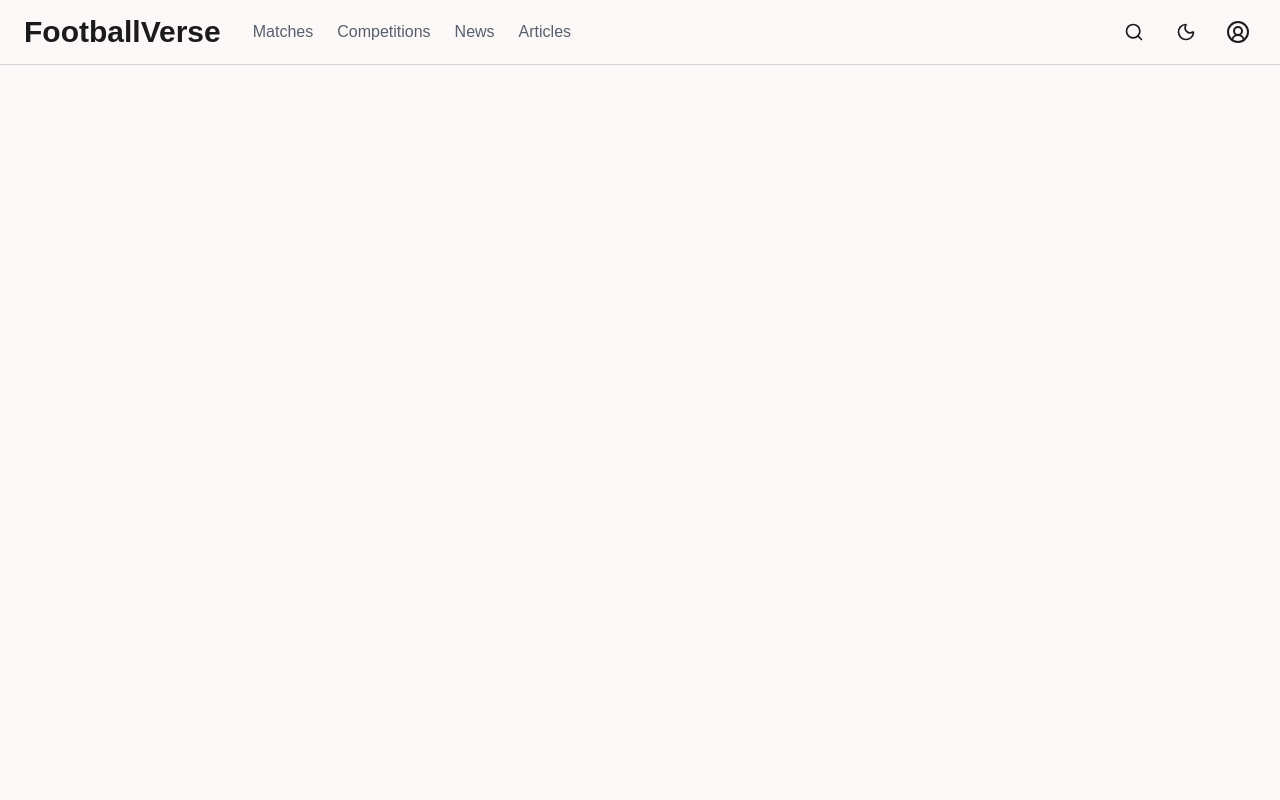
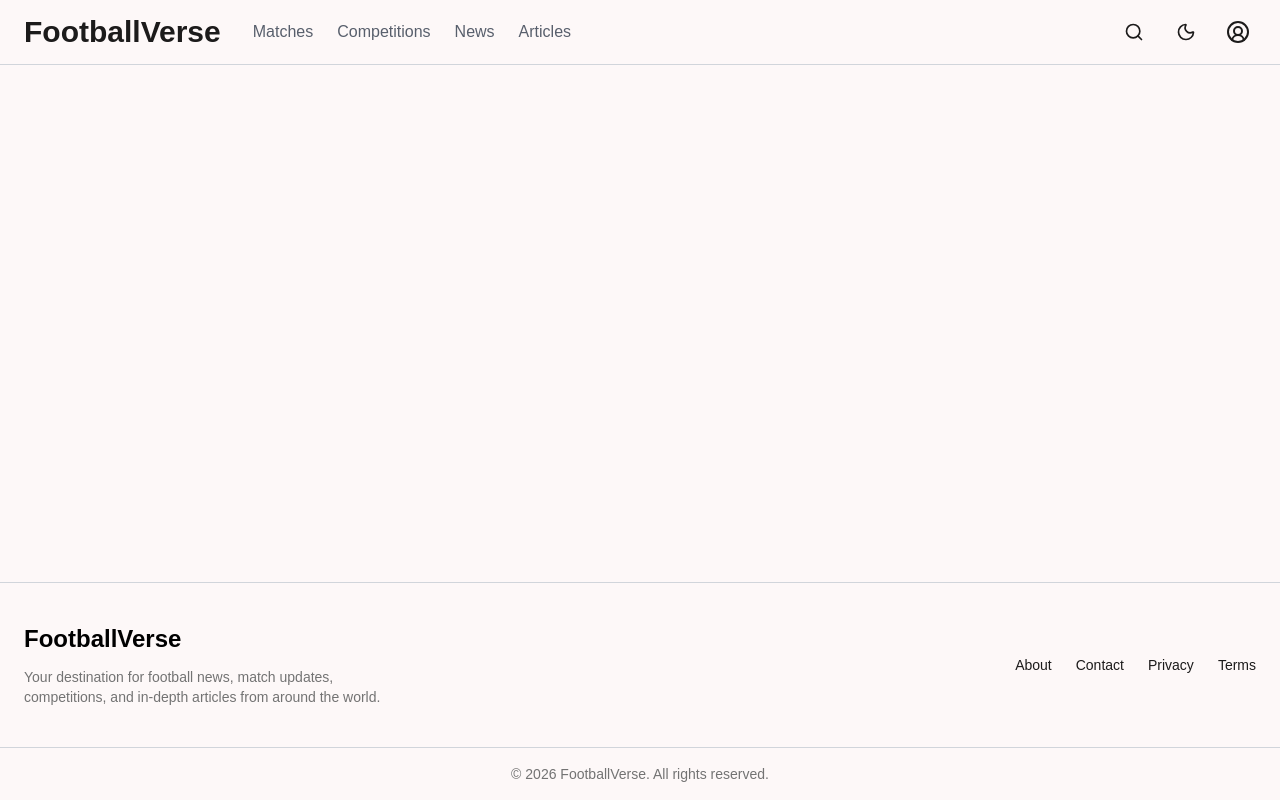
Before and after one commit to shamim-reja23/FootballVerse, a React (Vite) app in the folder frontend/: page / in a window 1280 px wide. Built offline with nearby package versions, Linux system fonts and the light colour scheme.

Commit message:
basic footer added

```diff
--- a/frontend/src/App.jsx
+++ b/frontend/src/App.jsx
@@ -1,16 +1,18 @@
 import BottomNav from "./components/layout/BottomNav.jsx";
+import Footer from "./components/layout/Footer.jsx";
 import Navbar from "./components/layout/Navbar.jsx";
 
 
 function App() {
   return (
-    <>
+    <div className="min-h-screen flex flex-col">
       <Navbar/>
-      <main className="">
+      <main className="flex-1 pb-20 md:pb-0">
 
       </main>
+      <Footer/>
       <BottomNav/>
-    </>
+    </div>
   );
 }
 
--- /dev/null
+++ b/frontend/src/components/layout/Footer.jsx
@@ -0,0 +1,47 @@
+import { Link } from "react-router-dom";
+
+function Footer() {
+  return (
+    <footer className="mt-16 border-t bg-background">
+      <div className="container mx-auto flex flex-col items-center justify-between gap-8 px-6 py-10 md:flex-row">
+        <div className="text-center md:text-left">
+          <Link
+            to="/"
+            className="text-2xl font-extrabold text-primary"
+          >
+            FootballVerse
+          </Link>
+
+          <p className="mt-3 max-w-sm text-sm text-muted-foreground">
+            Your destination for football news, match updates, competitions,
+            and in-depth articles from around the world.
+          </p>
+        </div>
+
+        <div className="flex gap-6 text-sm font-medium">
+          <Link to="/about" className="hover:text-primary transition-colors">
+            About
+          </Link>
+
+          <Link to="/contact" className="hover:text-primary transition-colors">
+            Contact
+          </Link>
+
+          <Link to="/privacy" className="hover:text-primary transition-colors">
+            Privacy
+          </Link>
+
+          <Link to="/terms" className="hover:text-primary transition-colors">
+            Terms
+          </Link>
+        </div>
+      </div>
+
+      <div className="border-t py-4 text-center text-sm text-muted-foreground">
+        © {new Date().getFullYear()} FootballVerse. All rights reserved.
+      </div>
+    </footer>
+  );
+}
+
+export default Footer;
--- a/frontend/src/components/layout/Navbar.jsx
+++ b/frontend/src/components/layout/Navbar.jsx
@@ -3,7 +3,6 @@ import Container from './Container.jsx'
 import { Link } from 'react-router-dom'
 import { Button } from '../ui/button.jsx';
 import { CircleUserRound, Menu, Moon, Search } from 'lucide-react';
-import { Sheet, SheetContent, SheetTrigger } from '../ui/sheet.jsx';
 
 
 const navItems = [
```
